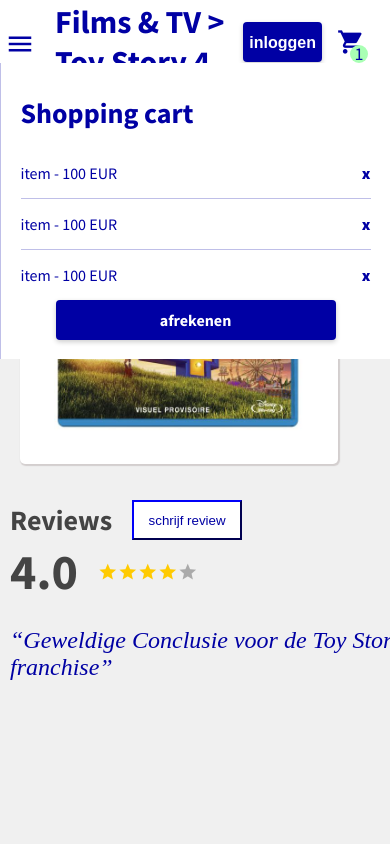
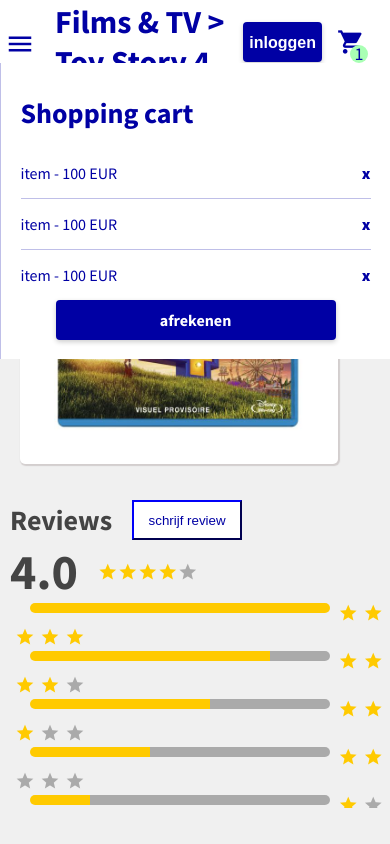
Before and after one commit to WilliamMoehlig/css-exercises, a website: page grid-sketch-sass/src/movies.html in a window 390 px wide. Drawn offline with Linux system fonts and the light colour scheme.

Commit message:
Tablet view + desktop of movie

```diff
--- a/grid-sketch-sass/src/movies.html
+++ b/grid-sketch-sass/src/movies.html
@@ -130,6 +130,28 @@
             <i class="material-icons">star</i><i class="material-icons">star</i><i class="material-icons">star</i
             ><i class="material-icons">star</i><i class="material-icons">star</i>
           </div>
+          <div class="review__rating__bar">
+            <div class="rating__bar-5">
+              <i class="material-icons">star</i><i class="material-icons">star</i><i class="material-icons">star</i
+              ><i class="material-icons">star</i><i class="material-icons">star</i>
+            </div>
+            <div class="rating__bar-4">
+              <i class="material-icons">star</i><i class="material-icons">star</i><i class="material-icons">star</i
+              ><i class="material-icons">star</i><i class="material-icons">star</i>
+            </div>
+            <div class="rating__bar-3">
+              <i class="material-icons">star</i><i class="material-icons">star</i><i class="material-icons">star</i
+              ><i class="material-icons">star</i><i class="material-icons">star</i>
+            </div>
+            <div class="rating__bar-2">
+              <i class="material-icons">star</i><i class="material-icons">star</i><i class="material-icons">star</i
+              ><i class="material-icons">star</i><i class="material-icons">star</i>
+            </div>
+            <div class="rating__bar-1">
+              <i class="material-icons">star</i><i class="material-icons">star</i><i class="material-icons">star</i
+              ><i class="material-icons">star</i><i class="material-icons">star</i>
+            </div>
+          </div>
           <div class="review__text">
             <p>“Geweldige Conclusie voor de Toy Story franchise”</p>
           </div>
--- a/grid-sketch-sass/src/scss/_movie.scss
+++ b/grid-sketch-sass/src/scss/_movie.scss
@@ -4,14 +4,14 @@
 
 .movie__container__content {
   padding-left: 10px;
+  height: calc(100% - 120px);
+  overflow: auto;
 }
-
 .movie__grid {
   display: grid;
   grid-template-columns: 0.6fr 0.75fr 0.55fr;
   grid-template-rows: 0.7fr;
   grid-template-areas: 'image container';
-  height: 80%;
   margin-left: 10px;
   margin-bottom: 20px;
 }
@@ -130,3 +130,33 @@
   height: 27px;
   width: 415px;
 }
+
+@for $i from 1 through 5 {
+  .rating__bar-#{$i} {
+    i {
+      color: $color-review-negative;
+      font-size: 20px;
+      margin-left: 5px;
+
+      &:nth-child(-n + #{$i}) {
+        color: $color-review-positive;
+      }
+    }
+
+    &::before {
+      margin-left: 20px;
+      display: inline-block;
+      content: '';
+      margin-bottom: 10px;
+      height: 10px;
+      width: 300px;
+      border-radius: 5px;
+      background-image: linear-gradient(
+        to left,
+        $color-review-negative calc(100% - (20% * #{$i})),
+        $color-review-positive calc(100% - (20% * #{$i})),
+        $color-review-positive calc(20% * #{$i})
+      );
+    }
+  }
+}
```
Also changed, not shown: grid-sketch-sass/src/style.css.
